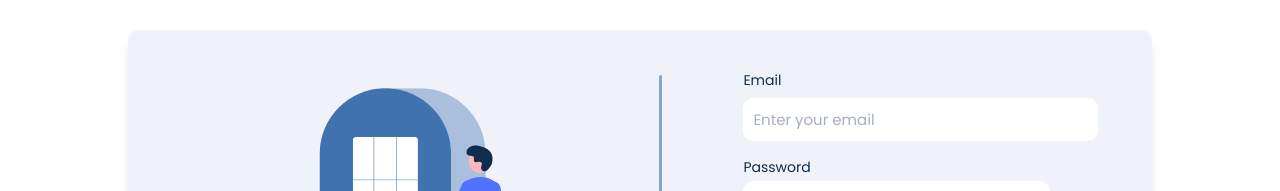
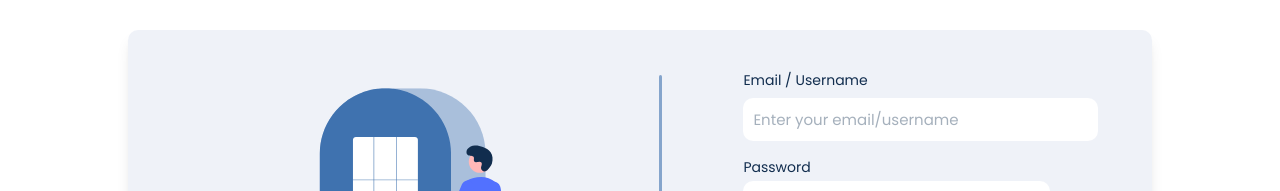
Before and after one commit to MultiEmail/frontend, a React (Create React App) app: page /login in a window 1280 px wide. Shown: the part 194-385 px from the top of the page. Built offline with nearby package versions, Linux system fonts and the light colour scheme; no server answers.

Commit message:
feat: allow to use either username or email (#100)

```diff
--- a/src/actions/auth.actions.ts
+++ b/src/actions/auth.actions.ts
@@ -34,7 +34,7 @@ export const signupHandler = (payload: ISignupPayload) => {
 };
 
 export interface ILoginPayload {
-	email: string;
+	emailOrUsername: string;
 	password: string;
 }
 
@@ -54,7 +54,21 @@ export const loginHandler = (payload: ILoginPayload) => {
 
 		try {
 			// make API request to `/auth/login` route
-			const res = await API.post<APIResponse>("/auth/login", payload);
+			interface MapToApiFields {
+				username?: string;
+				email?: string;
+				password: string;
+			}
+
+			const mapToApiFields: MapToApiFields = {
+				password: payload.password,
+			};
+			if (payload.emailOrUsername.includes("@")) {
+				mapToApiFields.email = payload.emailOrUsername;
+			} else {
+				mapToApiFields.username = payload.emailOrUsername;
+			}
+			const res = await API.post<APIResponse>("/auth/login", mapToApiFields);
 
 			// save access and refresh token to local storage
 			localStorage.setItem("access_token", res.data.access_token);
--- a/src/pages/login/Login.tsx
+++ b/src/pages/login/Login.tsx
@@ -103,13 +103,24 @@ const Login: FC = () => {
 
 
 	const loginSchema = Yup.object().shape({
-		email: Yup.string().email("Invalid email").required("Email is required"),
+		emailOrUsername: Yup.string().test({
+			name: "emailOrUsername",
+			message: function({value}) {
+				return value.includes("@") ? "Invalid email" : "Invalid username";
+			},
+			test: function(value) {
+				if (value?.includes("@")) {
+					return Yup.string().email("Invalid email").required("Email is required").isValidSync(value);
+				}
+				return Yup.string().required("Username is required").isValidSync(value);
+			},
+		}),
 		password: Yup.string().required("Password is required"),
 	});
 
 	const { values, errors, handleBlur, isSubmitting, handleSubmit, handleChange, resetForm } = useFormik({
         initialValues: {
-			email: "",
+			emailOrUsername: "",
 			password: "",
         },
         validationSchema: loginSchema,
@@ -133,13 +144,13 @@ const Login: FC = () => {
 									<form className="flex flex-col">
 										{/* email */}
 										<div className="flex flex-col my-2">
-											<label className="text-[#112D4E] text-sm" htmlFor="email"> Email </label>
+											<label className="text-[#112D4E] text-sm" htmlFor="userOrUsername"> Email / Username </label>
 											<input
-												type="email"
-												id="email"
-												className={"outline-none border-2 text-[15px] border-white h-full rounded-[10px] p-2 mt-2 focus:border-[#112D4E70] transition-colors duration-300 placeholder-[#112D4E60]" + (errors.email ? " border-[#FF0000]" : " border-blue-600")}
-												placeholder="Enter your email"
-												value={values.email}
+												type="text"
+												id="emailOrUsername"
+												className={"outline-none border-2 text-[15px] border-white h-full rounded-[10px] p-2 mt-2 focus:border-[#112D4E70] transition-colors duration-300 placeholder-[#112D4E60]" + (errors.emailOrUsername ? " border-[#FF0000]" : " border-blue-600")}
+												placeholder="Enter your email/username"
+												value={values.emailOrUsername}
 												onChange={handleChange}
 												onBlur={handleBlur}
 											/>
```
